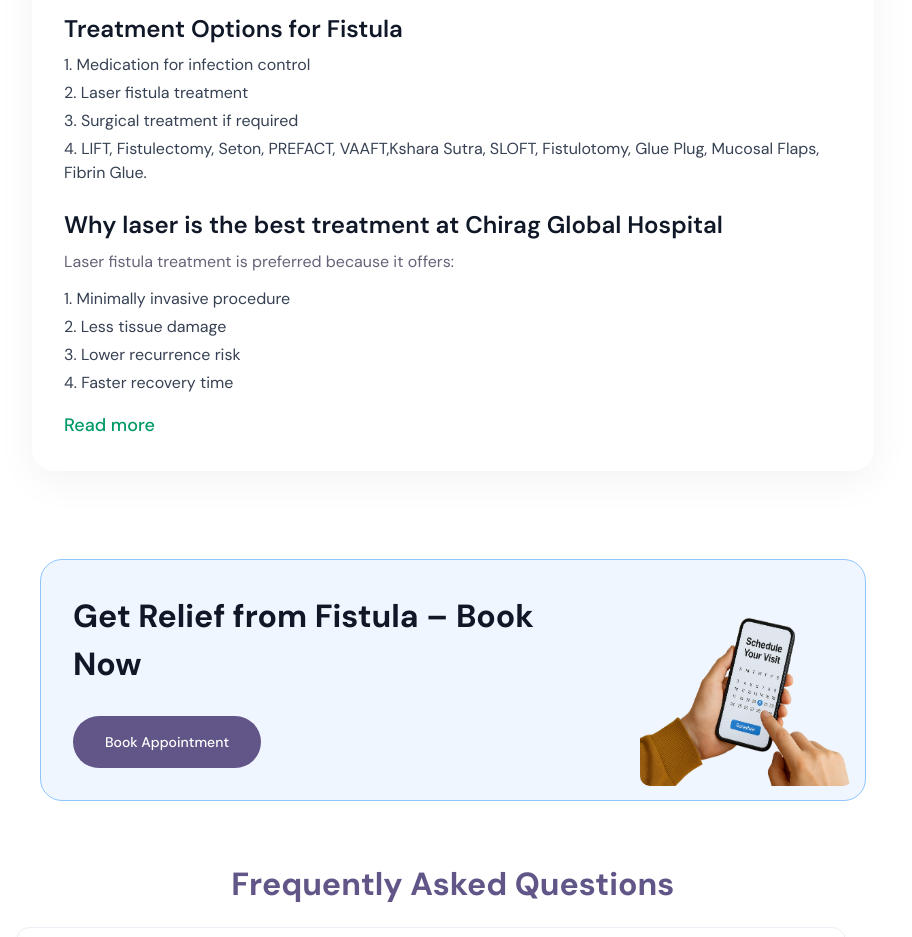
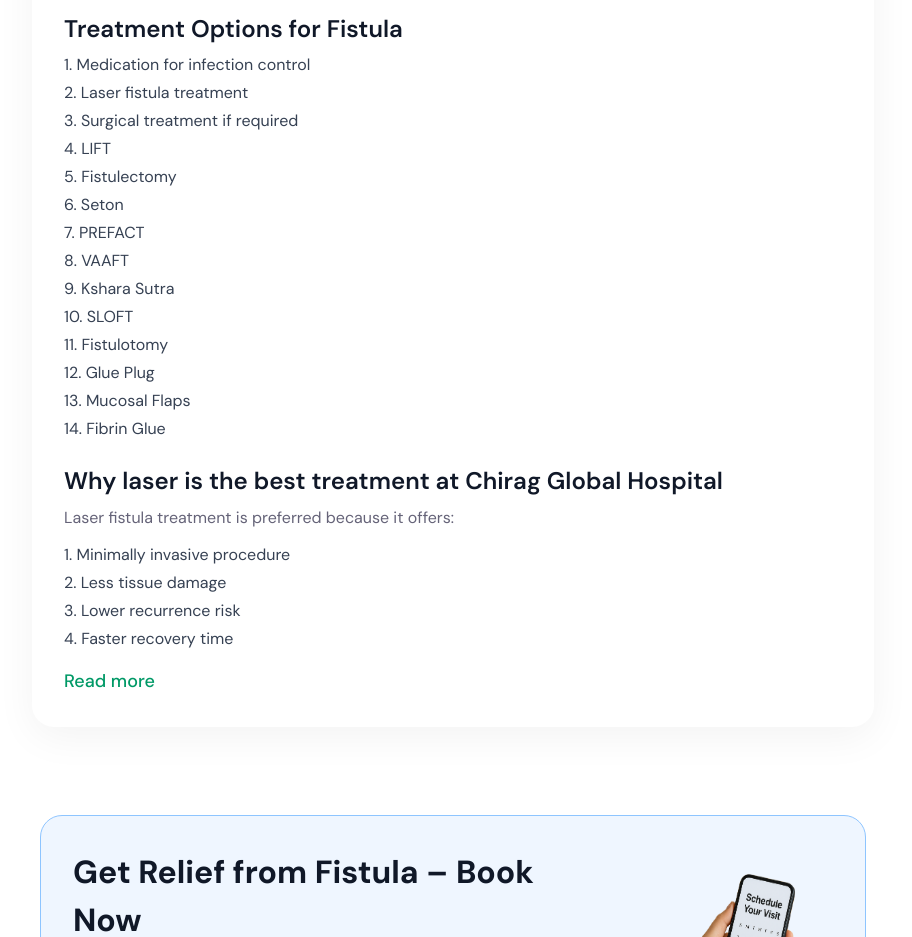
Before and after one commit to ganeshadvait/chirag, a Next.js app: page /fistula/1 in a window 1280 px wide. Shown: the part 5640-6577 px from the top of the page, without its empty margins (0-912 px from the left). Built offline with nearby package versions, Linux system fonts and the light colour scheme.

Commit message:
proper content arrangement in fistula page

```diff
--- a/app/fistula/[slug]/page.tsx
+++ b/app/fistula/[slug]/page.tsx
@@ -231,7 +231,17 @@
       "Medication for infection control",
       "Laser fistula treatment",
       "Surgical treatment if required",
-      "LIFT, Fistulectomy, Seton, PREFACT, VAAFT,Kshara Sutra, SLOFT, Fistulotomy, Glue Plug, Mucosal Flaps, Fibrin Glue.",
+      "LIFT",
+      "Fistulectomy",
+      "Seton",
+      "PREFACT",
+      "VAAFT",
+      "Kshara Sutra",
+      "SLOFT",
+      "Fistulotomy",
+      "Glue Plug",
+      "Mucosal Flaps",
+      "Fibrin Glue",
     ],
 
     costTitle: "Why laser is the best treatment at Chirag Global Hospital",
```
